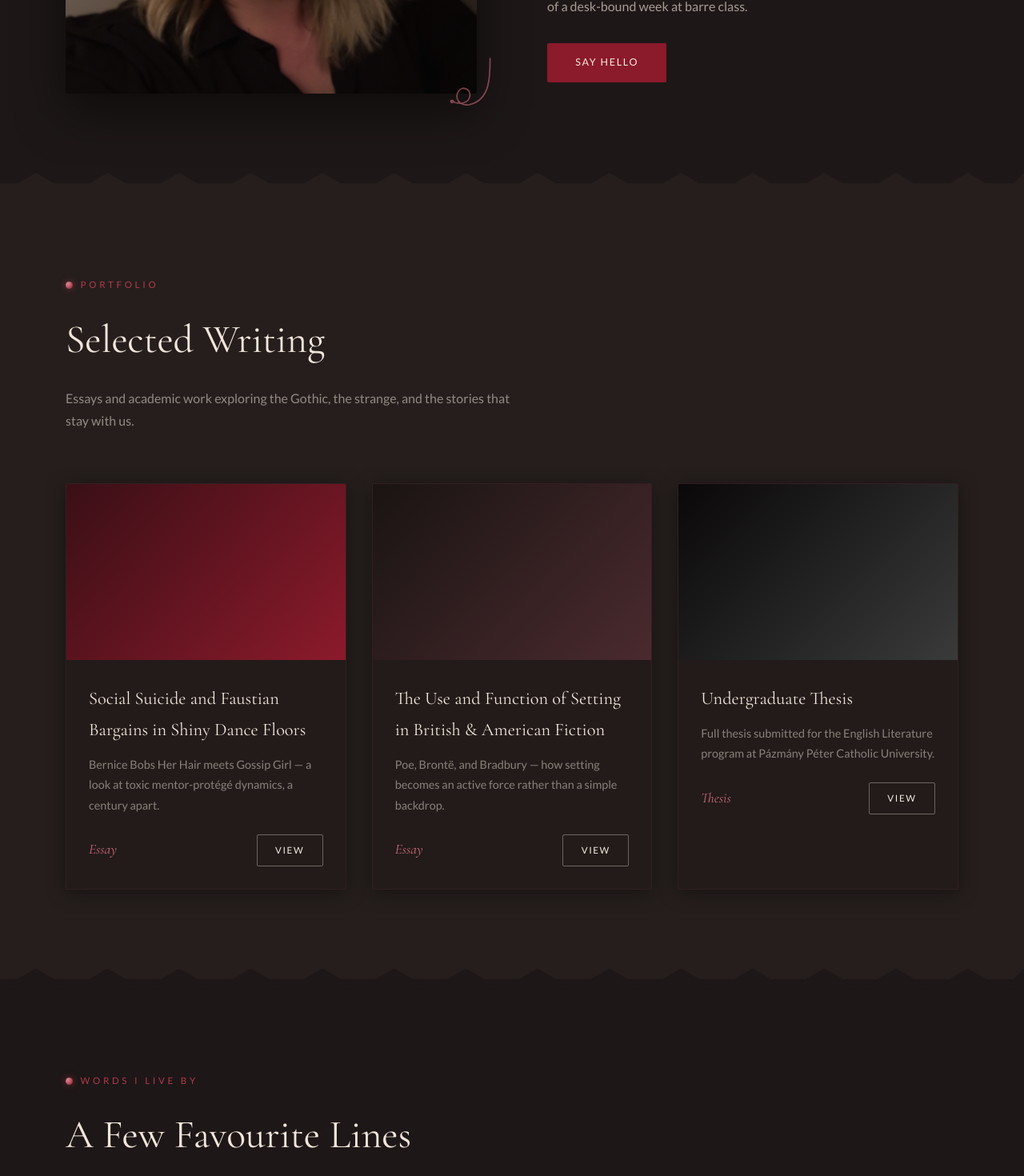
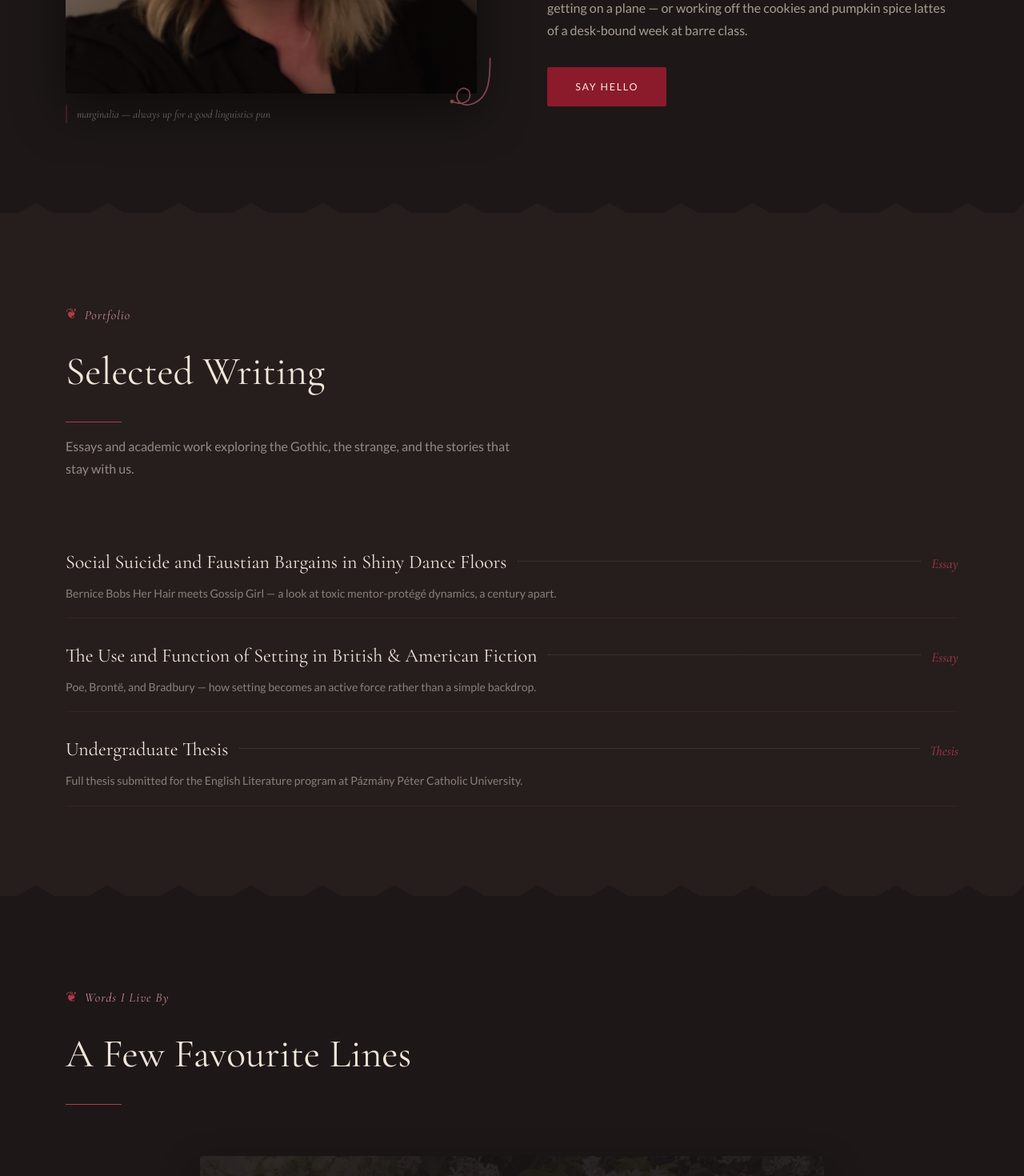
Before and after one commit to rickcircle/emili-simon-site, a React (Vite) app: page / in a window 1280 px wide. Shown: the part 1315-2785 px from the top of the page at 80% size. Built offline with nearby package versions, Linux system fonts and the light colour scheme.

Commit message:
Redesign: Grimoire/book-page aesthetic — drop cap, marginalia, decorative rules, table-of-contents writing list

```diff
--- a/src/components/About.jsx
+++ b/src/components/About.jsx
@@ -7,11 +7,14 @@ export default function About() {
     <section className="section" id="about">
       <div className="container">
         <div className="about-grid reveal">
-          <div className="about-image"></div>
+          <div>
+            <div className="about-image"></div>
+            <p className="marginalia">{t.about_marginalia}</p>
+          </div>
           <div className="about-text">
             <span className="section-label">{t.about_label}</span>
             <h2 className="section-title">{t.about_title}</h2>
-            <p>{t.about_text1}</p>
+            <p className="drop-cap">{t.about_text1}</p>
             <p style={{ marginTop: '1rem' }}>{t.about_text2}</p>
             <a href="#contact" className="btn btn-primary" style={{ marginTop: '2rem', display: 'inline-block' }}>{t.about_btn}</a>
           </div>
--- a/src/components/Hero.jsx
+++ b/src/components/Hero.jsx
@@ -8,6 +8,7 @@ export default function Hero() {
       <div className="hero-content fade-in">
         <p className="hero-badge">{t.hero_badge}</p>
         <h1 className="hero-title">Emili Simon</h1>
+        <div className="hero-rule"></div>
         <p className="hero-sub">{t.hero_sub}</p>
         <div className="hero-buttons">
           <a href="#writing" className="btn btn-primary">{t.hero_btn1}</a>
--- a/src/components/Writing.jsx
+++ b/src/components/Writing.jsx
@@ -20,8 +20,6 @@ const pieces = Object.values(files)
   .map(parseFrontmatter)
   .sort((a, b) => Number(a.order) - Number(b.order));
 
-const tileClass = ['room-image-1', 'room-image-2', 'room-image-3'];
-
 export default function Writing() {
   const { t } = useLanguage();
 
@@ -33,19 +31,14 @@ export default function Writing() {
           <h2 className="section-title">{t.writing_title}</h2>
           <p className="section-text">{t.writing_sub}</p>
         </div>
-        <div className="rooms-grid">
-          {pieces.map((piece, i) => (
-            <div className="room-card reveal" key={piece.file}>
-              <div className={`room-image ${tileClass[i % tileClass.length]}`}></div>
-              <div className="room-body">
-                <h3 className="room-name">{piece.title}</h3>
-                <p className="room-desc">{piece.description}</p>
-                <div className="room-footer">
-                  <span className="room-price">{piece.tag}</span>
-                  <a href={piece.file} target="_blank" rel="noopener noreferrer" className="btn btn-outline btn-sm">{t.piece_read}</a>
-                </div>
-              </div>
-            </div>
+        <div className="toc-list reveal">
+          {pieces.map((piece) => (
+            <a className="toc-item" key={piece.file} href={piece.file} target="_blank" rel="noopener noreferrer">
+              <span className="toc-title">{piece.title}</span>
+              <span className="toc-leader"></span>
+              <span className="toc-tag">{piece.tag}</span>
+              <span className="toc-desc">{piece.description}</span>
+            </a>
           ))}
         </div>
       </div>
--- a/src/index.css
+++ b/src/index.css
@@ -148,8 +148,9 @@ main { padding-top: 0; }
   overflow: hidden;
 }
 .hero-content { position: relative; z-index: 1; max-width: 700px; padding: 0 2rem; }
-.hero-badge { font-size: 0.75rem; letter-spacing: 0.35em; text-transform: uppercase; color: #c98a93; margin-bottom: 1.5rem; font-family: 'Lato', sans-serif; }
-.hero-title { font-size: clamp(4rem, 12vw, 8rem); font-weight: 300; letter-spacing: 0.05em; line-height: 1; margin-bottom: 1.5rem; color: #f5ece1; font-family: 'Cormorant Garamond', serif; text-shadow: 0 4px 30px rgba(0,0,0,0.6); }
+.hero-badge { font-family: 'Cormorant Garamond', serif; font-style: italic; font-size: 1.05rem; letter-spacing: 0.08em; color: #c98a93; margin-bottom: 1.25rem; }
+.hero-title { font-size: clamp(4rem, 12vw, 8rem); font-weight: 300; letter-spacing: 0.05em; line-height: 1; margin-bottom: 0; color: #f5ece1; font-family: 'Cormorant Garamond', serif; text-shadow: 0 4px 30px rgba(0,0,0,0.6); }
+.hero-rule { width: 90px; height: 1px; background: #b23a48; margin: 1.75rem auto; }
 .hero-sub { font-size: 1rem; color: rgba(245,236,225,0.6); letter-spacing: 0.1em; margin-bottom: 2.5rem; font-style: italic; font-family: 'Cormorant Garamond', serif; }
 .hero-buttons { display: flex; gap: 1rem; justify-content: center; flex-wrap: wrap; }
 
@@ -173,10 +174,21 @@ main { padding-top: 0; }
 }
 .section-alt::before { background: #251e1d; }
 .section-header { margin-bottom: 4rem; }
-.section-label { display: inline-flex; align-items: center; gap: 0.6rem; font-size: 0.72rem; letter-spacing: 0.32em; text-transform: uppercase; color: #b23a48; margin-bottom: 0.9rem; font-family: 'Lato', sans-serif; }
-.section-label::before { content: ''; width: 9px; height: 9px; border-radius: 50%; background: radial-gradient(circle at 30% 30%, #e08a94, #8b1a2b); box-shadow: 0 0 8px rgba(178,58,72,0.6); }
-.section-title { font-size: clamp(2rem, 4vw, 3.1rem); margin-bottom: 1rem; color: #f2e6da; }
+.section-label { display: inline-flex; align-items: center; gap: 0.5rem; font-family: 'Cormorant Garamond', serif; font-style: italic; font-size: 1rem; letter-spacing: 0.06em; color: #c98a93; margin-bottom: 0.75rem; }
+.section-label::before { content: '\2766'; color: #b23a48; font-size: 1.1rem; font-style: normal; }
+.section-title { font-size: clamp(2rem, 4vw, 3.1rem); margin-bottom: 1rem; color: #f2e6da; position: relative; padding-bottom: 1.25rem; }
+.section-title::after { content: ''; position: absolute; left: 0; bottom: 0; width: 70px; height: 1px; background: #b23a48; }
 .section-text { font-size: 1rem; color: #948a83; max-width: 560px; }
+
+/* === INICIÁLÉ + MARGINÁLIA === */
+.drop-cap::first-letter {
+  font-family: 'Cormorant Garamond', serif; font-size: 3.8rem; line-height: 0.7;
+  float: left; color: #b23a48; padding: 0.1rem 0.5rem 0 0;
+}
+.marginalia {
+  font-family: 'Cormorant Garamond', serif; font-style: italic; font-size: 0.85rem;
+  color: #8a8079; margin-top: 0.85rem; padding-left: 0.75rem; border-left: 2px solid rgba(178,58,72,0.3);
+}
 
 /* === ABOUT === */
 .about-grid { display: grid; grid-template-columns: 1fr 1fr; gap: 5.5rem; align-items: center; }
@@ -197,21 +209,18 @@ main { padding-top: 0; }
 .about-image::after { bottom: -20px; right: -20px; transform: rotate(180deg); }
 .about-text p { color: #a89d92; }
 
-/* === WRITING === */
-.rooms-grid { display: grid; grid-template-columns: repeat(3, 1fr); gap: 2rem; }
-.room-card { background: #221b1a; border-radius: 2px; overflow: hidden; box-shadow: 0 4px 24px rgba(0,0,0,0.4); transition: transform 0.3s, box-shadow 0.3s; border: 1px solid rgba(178,58,72,0.12); }
-.room-card:hover { transform: translateY(-6px) rotate(-1deg); box-shadow: 0 12px 44px rgba(0,0,0,0.55); }
-.room-card:nth-child(2):hover { transform: translateY(-6px) rotate(1deg); }
-.room-card:nth-child(3):hover { transform: translateY(-6px) rotate(-1.3deg); }
-.room-image { height: 220px; }
-.room-image-1 { background: linear-gradient(135deg, #3a0f16, #8b1a2b); }
-.room-image-2 { background: linear-gradient(135deg, #1a1413, #4a2a2e); }
-.room-image-3 { background: linear-gradient(135deg, #0a0808, #3a3a3a); }
-.room-body { padding: 1.75rem; }
-.room-name { font-family: 'Cormorant Garamond', serif; font-size: 1.4rem; margin-bottom: 0.75rem; color: #f2e6da; }
-.room-desc { font-size: 0.9rem; color: #8a8079; margin-bottom: 1.5rem; }
-.room-footer { display: flex; justify-content: space-between; align-items: center; }
-.room-price { font-family: 'Cormorant Garamond', serif; font-size: 1.1rem; color: #cf6a78; font-style: italic; }
+/* === WRITING (tartalomjegyzék lista) === */
+.toc-list { display: flex; flex-direction: column; gap: 0.5rem; margin-top: 1rem; }
+.toc-item {
+  display: flex; flex-wrap: wrap; align-items: baseline; column-gap: 0.85rem;
+  padding: 1.1rem 0; border-bottom: 1px solid rgba(178,58,72,0.15);
+  transition: padding-left 0.25s ease, border-color 0.25s ease;
+}
+.toc-item:hover { padding-left: 0.75rem; border-color: rgba(178,58,72,0.4); }
+.toc-title { font-family: 'Cormorant Garamond', serif; font-size: 1.5rem; color: #f2e6da; }
+.toc-leader { flex: 1; min-width: 2rem; border-bottom: 1px dotted #4a413c; transform: translateY(-8px); }
+.toc-tag { font-family: 'Cormorant Garamond', serif; font-style: italic; font-size: 1.05rem; color: #b23a48; white-space: nowrap; }
+.toc-desc { flex-basis: 100%; font-family: 'Lato', sans-serif; font-size: 0.88rem; color: #8a8079; margin-top: 0.4rem; }
 
 /* === QUOTES (editoriális, kiemelt idézet) === */
 .featured-quote {
@@ -286,7 +295,6 @@ main { padding-top: 0; }
 
 /* === RESZPONZÍV === */
 @media (max-width: 900px) {
-  .rooms-grid { grid-template-columns: 1fr 1fr; }
   .footer-grid { grid-template-columns: 1fr 1fr; }
   .about-grid { grid-template-columns: 1fr; gap: 3rem; }
   .about-image { height: 300px; }
@@ -296,8 +304,8 @@ main { padding-top: 0; }
 @media (max-width: 640px) {
   .site-nav { display: none; }
   .hamburger { display: flex; }
-  .rooms-grid { grid-template-columns: 1fr; }
   .footer-grid { grid-template-columns: 1fr; }
+  .toc-title { font-size: 1.25rem; }
   .hero-title { font-size: 3.5rem; }
   .section { padding: 4rem 0; }
   .quote-row { grid-template-columns: 1fr; }
--- a/src/translations.js
+++ b/src/translations.js
@@ -16,6 +16,7 @@ export const translations = {
     about_text1: "Emili Simon is a fantasy, horror, and romantic comedy writer who practiced her way into writing novels through fanfictions and essays. She's endlessly fond of the English language, in love with English, American, Scottish, and Irish culture and literature, and always up for a good linguistics pun. Her favorites are morally grey, misunderstood characters, strange outcasts, and fiercely independent individuals.",
     about_text2: "When she isn't studying at university, she's grabbing a backpack and getting on a plane — or working off the cookies and pumpkin spice lattes of a desk-bound week at barre class.",
     about_btn: 'Say Hello',
+    about_marginalia: 'marginalia — always up for a good linguistics pun',
 
     writing_label: 'Portfolio',
     writing_title: 'Selected Writing',
@@ -65,6 +66,7 @@ export const translations = {
     about_text1: 'Simon Emili fantasy, horror és romantikus vígjáték író, aki fanfictionökön és esszéken keresztül gyakorolta be magát a regényírásba. Végtelenül szereti az angol nyelvet, szerelmes az angol, amerikai, skót és ír kultúrába és irodalomba, és mindig nyitott egy jó nyelvi szóviccre. Kedvencei az erkölcsileg szürke, félreértett karakterek, a különc kívülállók és a szenvedélyesen független egyéniségek.',
     about_text2: 'Amikor épp nem az egyetemen tanul, hátizsákot ragad és felszáll egy repülőre — vagy egy asztalhoz kötött hét sütijeit és tökös fűszeres lattéit dolgozza le egy barre órán.',
     about_btn: 'Írj nekem',
+    about_marginalia: 'margójegyzet — mindig nyitott egy jó nyelvi szóviccre',
 
     writing_label: 'Portfólió',
     writing_title: 'Válogatott írások',
```
